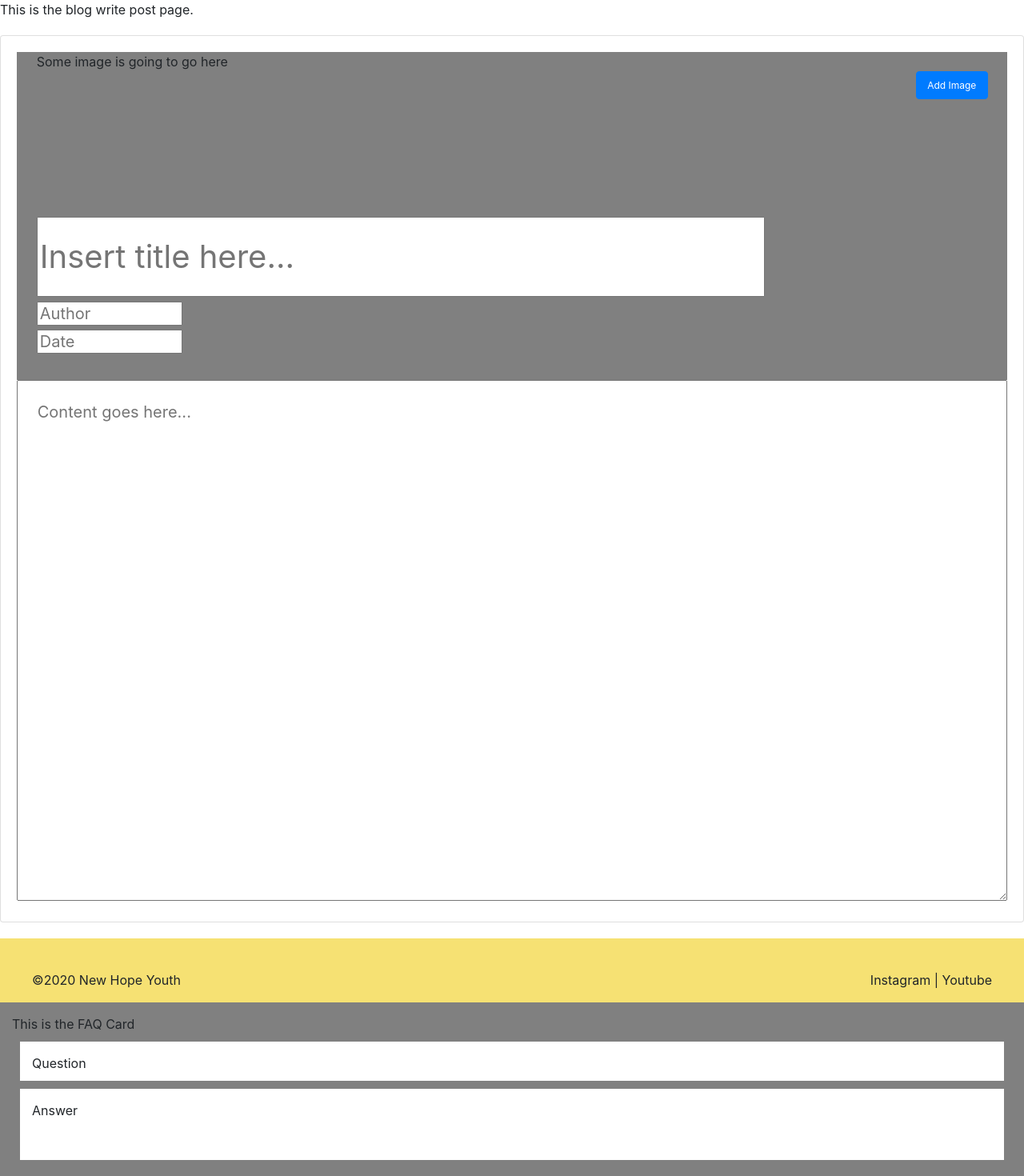
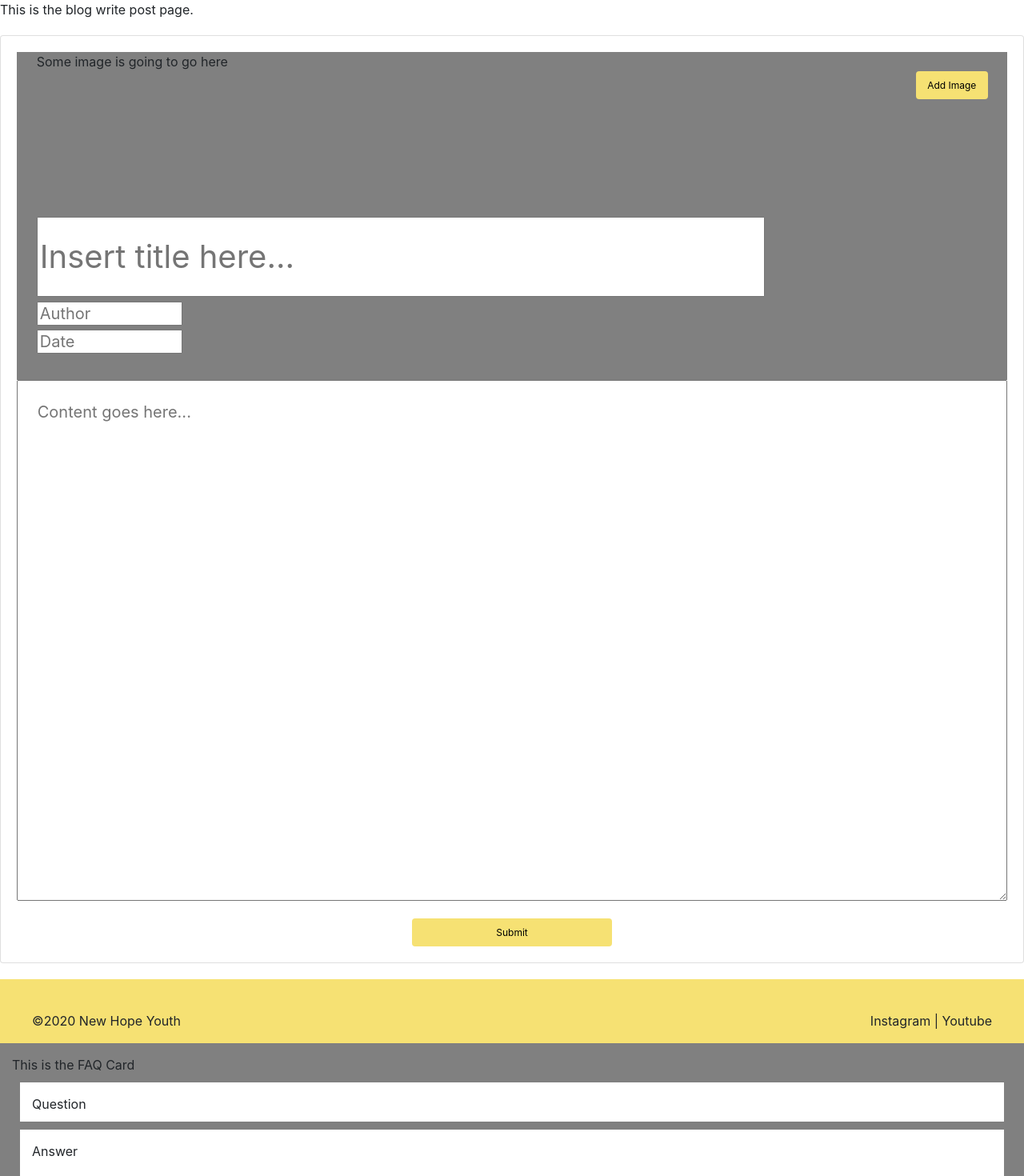
Before and after one commit to Alex-V-Huang/NewHopeYG, a React (Create React App) app in the folder website/: page /blog/write in a window 1280 px wide. Shown: the top 1470 px of the page at 80% size. Built offline with nearby package versions, Linux system fonts and the light colour scheme.

Commit message:
Add submit button

```diff
--- a/website/src/components/BlogWrite/BlogWrite.js
+++ b/website/src/components/BlogWrite/BlogWrite.js
@@ -46,6 +46,9 @@ class BlogWrite extends Component {
                   width: "90px",
                   height: "35px",
                   fontSize: "12px",
+                  backgroundColor: "#f6e173",
+                  border: "none",
+                  color: "black",
                 }}
               >
                 {" "}
@@ -100,6 +103,26 @@ class BlogWrite extends Component {
                   }}
                 ></textarea>
               </Card.Text>
+              <div
+                style={{
+                  display: "flex",
+                  justifyContent: "center",
+                }}
+              >
+                <Button
+                  style={{
+                    width: "250px",
+                    height: "35px",
+                    fontSize: "12px",
+                    backgroundColor: "#f6e173",
+                    border: "none",
+                    color: "black",
+                  }}
+                >
+                  {" "}
+                  Submit
+                </Button>
+              </div>
             </div>
           </Card.Body>
         </Card>
```
